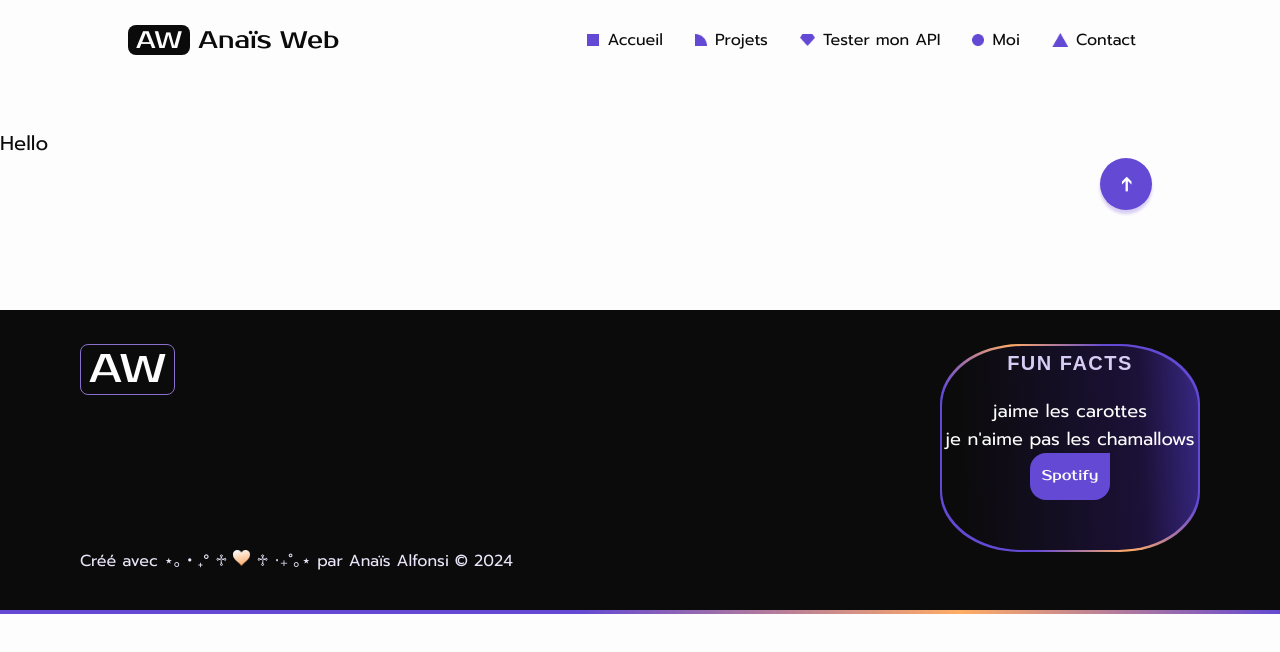
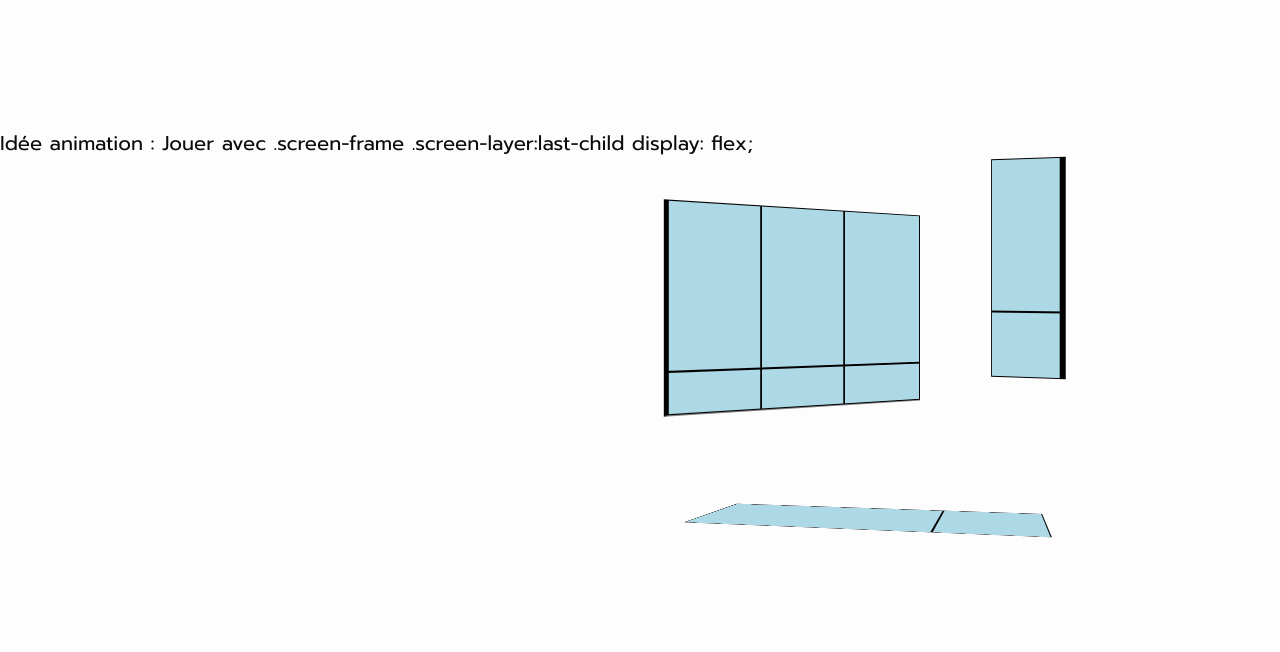
Before and after one commit to anaisalfonsi/my-pro-site, a Gatsby site: page / in a window 1280 px wide. Built offline with nearby package versions, Linux system fonts and the light colour scheme; Gatsby itself is replaced by a stand-in of ours; a web font is replaced by a local one.

Commit message:
conceiving cover

```diff
--- a/gatsby-config.ts
+++ b/gatsby-config.ts
@@ -3,23 +3,28 @@ import type { GatsbyConfig } from "gatsby";
 const config: GatsbyConfig = {
   siteMetadata: {
     title: `My Professional Website`,
-    siteUrl: `https://www.yourdomain.tld`
+    siteUrl: `https://www.yourdomain.tld`,
   },
   // More easily incorporate content into your pages through automatic TypeScript type generation and better GraphQL IntelliSense.
   // If you use VSCode you can also use the GraphQL plugin
   // Learn more at: https://gatsby.dev/graphql-typegen
   graphqlTypegen: true,
-  plugins: [{
-    resolve: 'gatsby-plugin-google-analytics',
-    options: {
-      "trackingId": "G-Q1YSE9G6NS"
-    }
-  }, "gatsby-plugin-react-helmet", "gatsby-plugin-sitemap", {
-    resolve: 'gatsby-plugin-manifest',
-    options: {
-      "icon": "src/images/icon.png"
-    }
-  }]
+  plugins: [
+    {
+      resolve: "gatsby-plugin-google-analytics",
+      options: {
+        trackingId: "G-Q1YSE9G6NS",
+      },
+    },
+    "gatsby-plugin-react-helmet",
+    "gatsby-plugin-sitemap",
+    {
+      resolve: "gatsby-plugin-manifest",
+      options: {
+        icon: "static/icons/logo/seoX.png",
+      },
+    },
+  ],
 };
 
 export default config;
--- /dev/null
+++ b/src/assets/css/cover.css
@@ -0,0 +1,98 @@
+.cover-illustration {
+  display: flex;
+  align-items: center;
+  justify-content: flex-end;
+  margin: 0 80px;
+}
+
+.cover-illustration > div:first-child {
+  margin-right: var(--32px);
+}
+
+.screen-border {
+  width: 300px;
+  height: 200px;
+  /* border: 1px solid black; */
+  perspective: 1000px;
+}
+
+.screen-frame {
+  width: 100%;
+  height: 100%;
+  background-color: lightblue;
+  transform: rotate3d(0, 1, 0, 32deg);
+  border-left: 4px inset black;
+  border-bottom: 1px inset gray;
+}
+
+.screen-frame .screen-layer:first-child {
+  display: flex;
+  height: 80%;
+}
+.screen-frame .screen-layer:last-child {
+  display: flex;
+  height: 20%;
+}
+
+.screen-frame .screen-layer .screen-img {
+  width: 100%;
+  height: 100%;
+  border: 1px solid black;
+}
+
+.panel-border {
+  width: 88px;
+  height: 220px;
+  /* border: 1px solid black; */
+  perspective: 2000px;
+  margin-bottom: var(--80px);
+}
+
+.panel-frame {
+  width: 100%;
+  height: 100%;
+  background-color: lightblue;
+  transform: rotate3d(0, 1, 0, -32deg);
+  border-right: 6px outset black;
+}
+
+.panel-frame .panel-layer:first-child {
+  /* display: flex; */
+  height: 70%;
+}
+.panel-frame .panel-layer:last-child {
+  /* display: flex; */
+  height: 30%;
+}
+
+.panel-frame .panel-layer .panel-img {
+  width: 100%;
+  height: 100%;
+  border: 1px solid black;
+}
+
+.entry-border {
+  width: 340px;
+  height: 120px;
+  /* border: 1px solid black; */
+  perspective: 600px;
+}
+
+.entry-frame {
+  width: 100%;
+  height: 100%;
+  display: flex;
+  background-color: lightblue;
+  transform: rotateX(80deg) rotateZ(12deg);
+}
+
+.entry-frame .entry-layer:first-child {
+  width: 70%;
+  height: 100%;
+  border: 1px solid black;
+}
+.entry-frame .entry-layer:last-child {
+  width: 30%;
+  height: 100%;
+  border: 1px solid black;
+}
--- a/src/assets/css/layout.css
+++ b/src/assets/css/layout.css
@@ -694,16 +694,14 @@ label {
 @media (min-width: 992px) {
   .mobile-desktop__flex {
     flex-direction: row;
-    align-items: start;
-    justify-content: center;
   }
 
-  .mobile-desktop__flex > div,
+  /* .mobile-desktop__flex > div,
   .mobile-desktop__flex > li {
     width: 100%;
     padding: 0 var(--16px);
     min-height: 200px;
-  }
+  } */
 
   .default__margin-top {
     margin-top: var(--64px);
--- a/src/components/layout.tsx
+++ b/src/components/layout.tsx
@@ -1,5 +1,6 @@
 import * as React from "react";
 import "../assets/css/layout.css";
+import "../assets/css/cover.css";
 
 import Header from "./header";
 import Footer from "./footer";
@@ -7,14 +8,52 @@ import Footer from "./footer";
 export default function Layout({ children }: { children: React.ReactNode }) {
   return (
     <div className="dev__body">
-      <Header />
+      {/* <Header /> */}
       <main>{children}</main>
       <div className="wrapper">
-        <div className="flex-row justify-end">
+        <div>
+          <div className="cover-illustration panels">
+            <div className="screen-border">
+              <div className="screen-frame">
+                <div className="screen-layer">
+                  <div className="screen-img"></div>
+                  <div className="screen-img"></div>
+                  <div className="screen-img"></div>
+                </div>
+                <div className="screen-layer">
+                  <div className="screen-img"></div>
+                  <div className="screen-img"></div>
+                  <div className="screen-img"></div>
+                </div>
+              </div>
+            </div>
+            <div>
+              <div className="panel-border">
+                <div className="panel-frame">
+                  <div className="panel-layer">
+                    <div className="panel-img"></div>
+                  </div>
+                  <div className="panel-layer">
+                    <div className="panel-img"></div>
+                  </div>
+                </div>
+              </div>
+            </div>
+            {/* <div className="flex-row justify-end">
           <button id="jump-top-button">➔</button>
+        </div> */}
+          </div>
+          <div className="cover-illustration stairs">
+            <div className="entry-border">
+              <div className="entry-frame">
+                <div className="entry-layer"></div>
+                <div className="entry-layer"></div>
+              </div>
+            </div>
+          </div>
         </div>
       </div>
-      <Footer />
+      {/*  <Footer /> */}
     </div>
   );
 }
--- a/src/pages/index.tsx
+++ b/src/pages/index.tsx
@@ -6,7 +6,10 @@ import Layout from "../components/layout";
 const IndexPage: React.FC<PageProps> = () => {
   return (
     <>
-      <Layout>Hello</Layout>
+      <Layout>
+        Idée animation : Jouer avec .screen-frame .screen-layer:last-child
+        display: flex;
+      </Layout>
     </>
   );
 };
```
Also changed, not shown: static/icons/logo/seoX.png (added).
